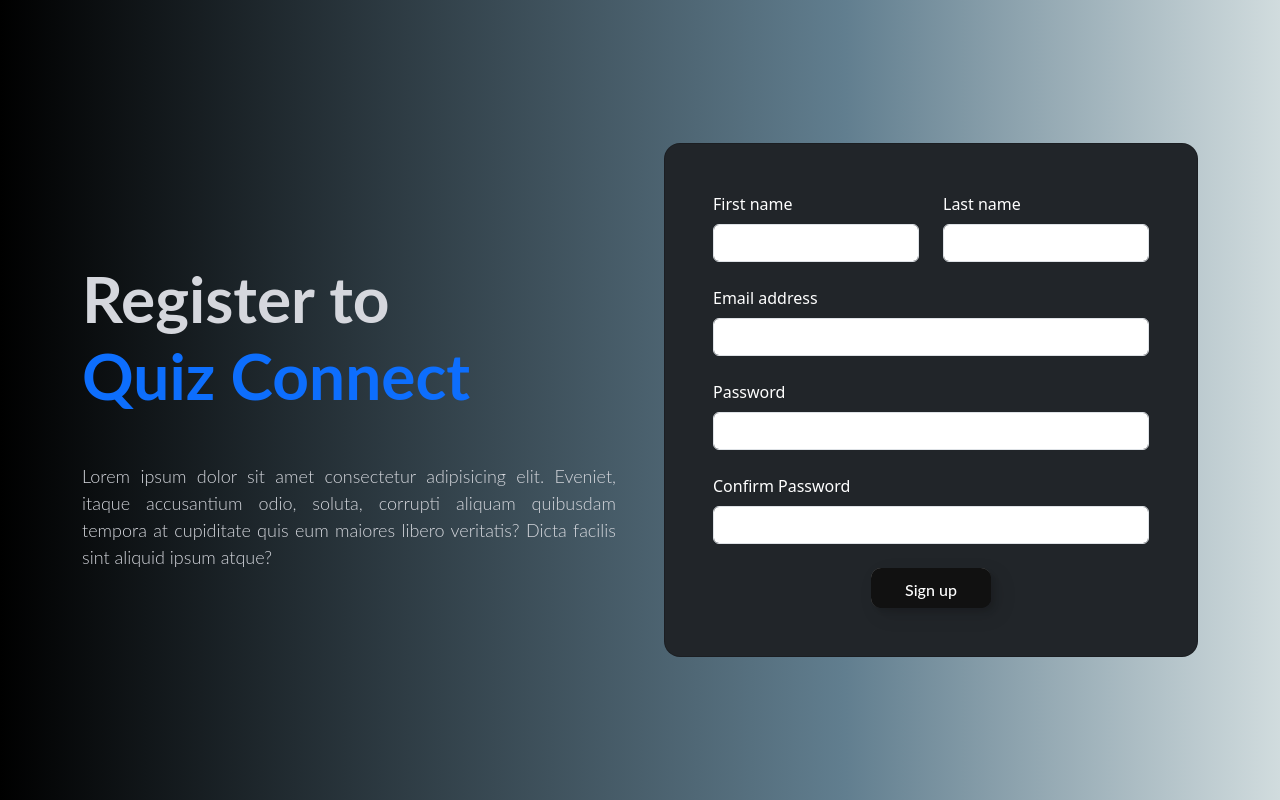
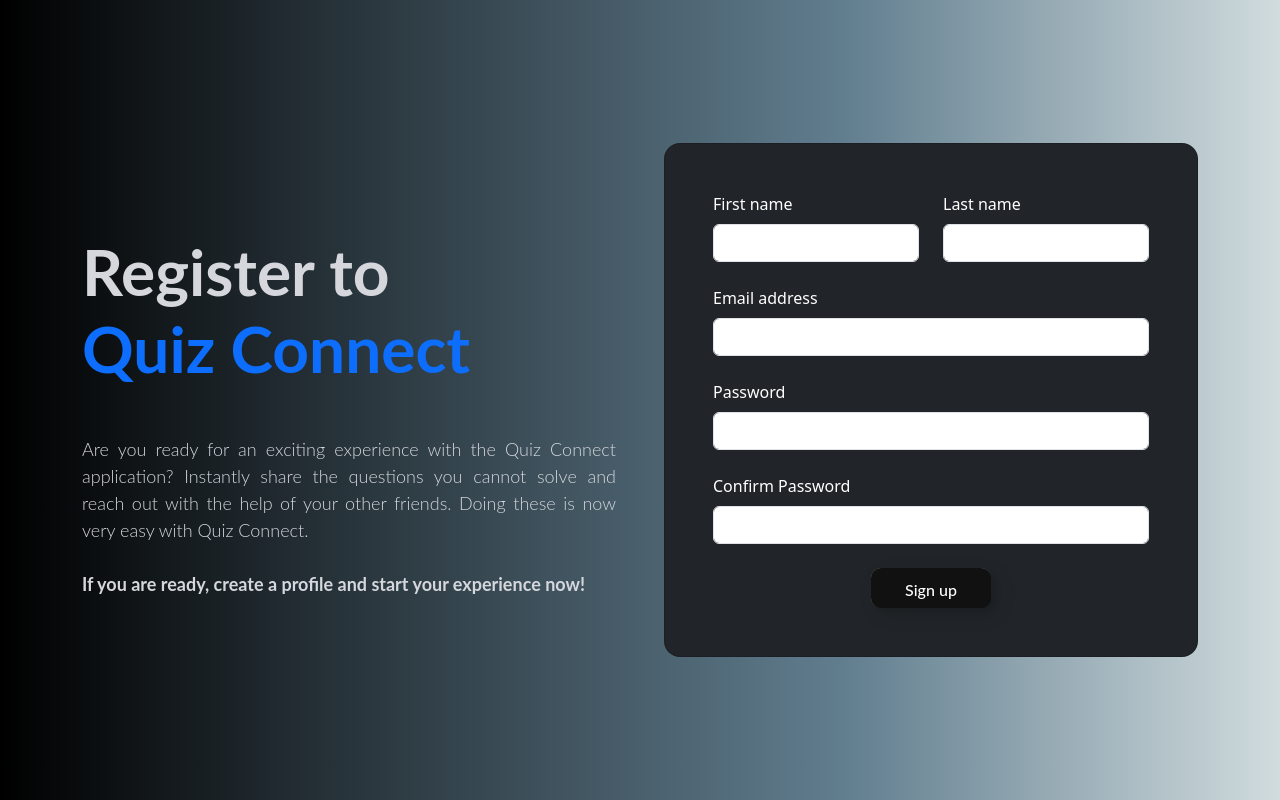
Before and after one commit to KutayAkmese/QuizConnect, a Django app: page /register in a window 1280 px wide. Run offline with Django 4.2, Linux system fonts and the light colour scheme.

Commit message:
Change register text

```diff
--- a/quizconnect/app/templates/register.html
+++ b/quizconnect/app/templates/register.html
@@ -34,10 +34,8 @@
                         <span class="text-primary">Quiz Connect</span>
                     </h1>
                     <p style="color: hsl(220, 11%, 85%)">
-                        Lorem ipsum dolor sit amet consectetur adipisicing elit.
-                        Eveniet, itaque accusantium odio, soluta, corrupti aliquam
-                        quibusdam tempora at cupiditate quis eum maiores libero
-                        veritatis? Dicta facilis sint aliquid ipsum atque?
+                        Are you ready for an exciting experience with the Quiz Connect application? Instantly share the questions you cannot solve and reach out with the help of your other friends. Doing these is now very easy with Quiz Connect. <br> <br>
+                        <span style="font-weight: bold;">If you are ready, create a profile and start your experience now!</span>
                     </p>
                 </div>
 
```
